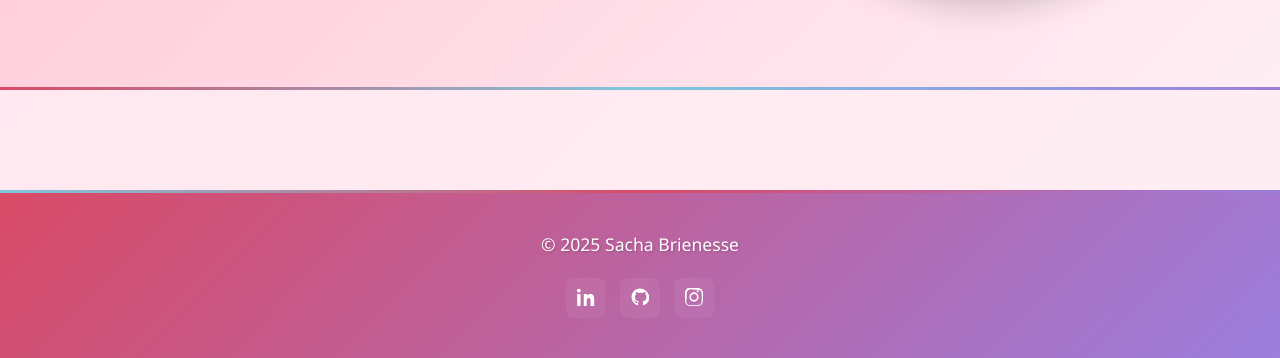
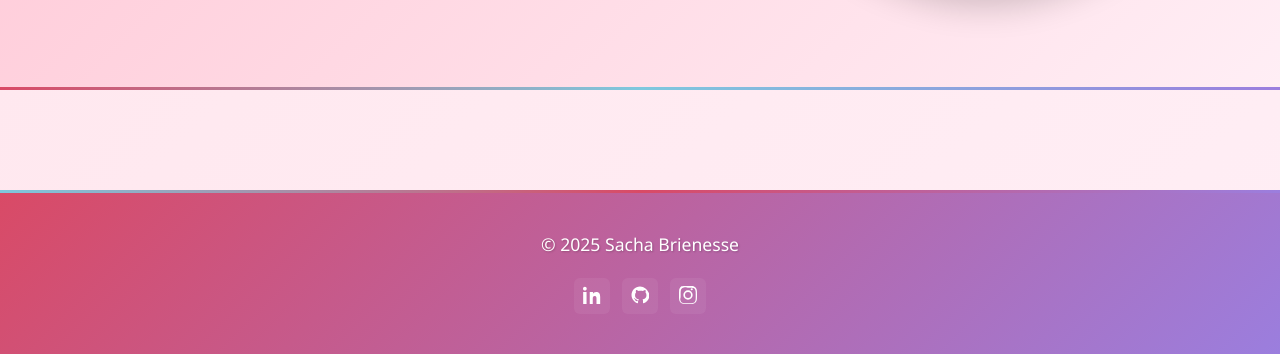
Before and after one commit to cawanite/profdev, a plain HTML site: page index.html in a window 1280 px wide. Shown: the part 706-1064 px from the top of the page. Drawn offline with Linux system fonts and the light colour scheme.

Commit message:
Fix: normalize footer socials and header color variable

```diff
--- a/styles.css
+++ b/styles.css
@@ -65,15 +65,11 @@ body {
     text-shadow: 1px 1px 3px rgba(0, 0, 0, 0.2);
 }
 
-/* Improve header contrast: slightly darker header and stronger button contrast */
-:root { --primary-pink-dark: #e25f77; }
+/* Improve header contrast: slightly darker header and stronger button contrast
+    Use the main palette value so updates to --c-4 propagate here. */
+:root { --primary-pink-dark: var(--c-4); }
 .site-header { background-color: var(--primary-pink-dark); }
 .nav-btn { background: rgba(255,255,255,0.06); color: var(--white); }
-
-/* Social icons (footer) */
-.site-footer .socials { display:flex; gap:12px; justify-content:center; margin-top:12px; }
-.site-footer .socials a { display:inline-flex; width:36px; height:36px; align-items:center; justify-content:center; border-radius:6px; background:rgba(255,255,255,0.08); color:var(--white); text-decoration:none; }
-.site-footer .socials a svg { width:18px; height:18px; fill:currentColor; }
 
 /* Navigation styles */
 .main-nav ul {
@@ -562,32 +558,34 @@ section:nth-child(odd):not(#intro) {
     text-shadow: 1px 1px 2px rgba(0, 0, 0, 0.2);
 }
 
-/* Social icons in footer */
+/* Footer socials - normalize sizing and style in one place.
+   Container: 36px; icon: 18px; small-radius for compact buttons. */
 .site-footer .socials {
     display: flex;
-    gap: 14px;
+    gap: 12px;
     justify-content: center;
     align-items: center;
-    margin-top: 14px;
+    margin-top: 12px;
 }
 .site-footer .socials a {
     display: inline-flex;
-    width: 40px;
-    height: 40px;
+    width: 36px;
+    height: 36px;
     align-items: center;
     justify-content: center;
-    border-radius: 8px;
+    border-radius: 6px;
     background: rgba(255,255,255,0.06);
     color: var(--white);
+    text-decoration: none;
     transition: transform 0.18s ease, background 0.18s ease;
 }
 .site-footer .socials a:hover {
     transform: translateY(-3px);
     background: rgba(255,255,255,0.12);
 }
-.site-footer .socials svg {
-    width: 20px;
-    height: 20px;
+.site-footer .socials a svg {
+    width: 18px;
+    height: 18px;
     fill: currentColor;
 }
 
```
